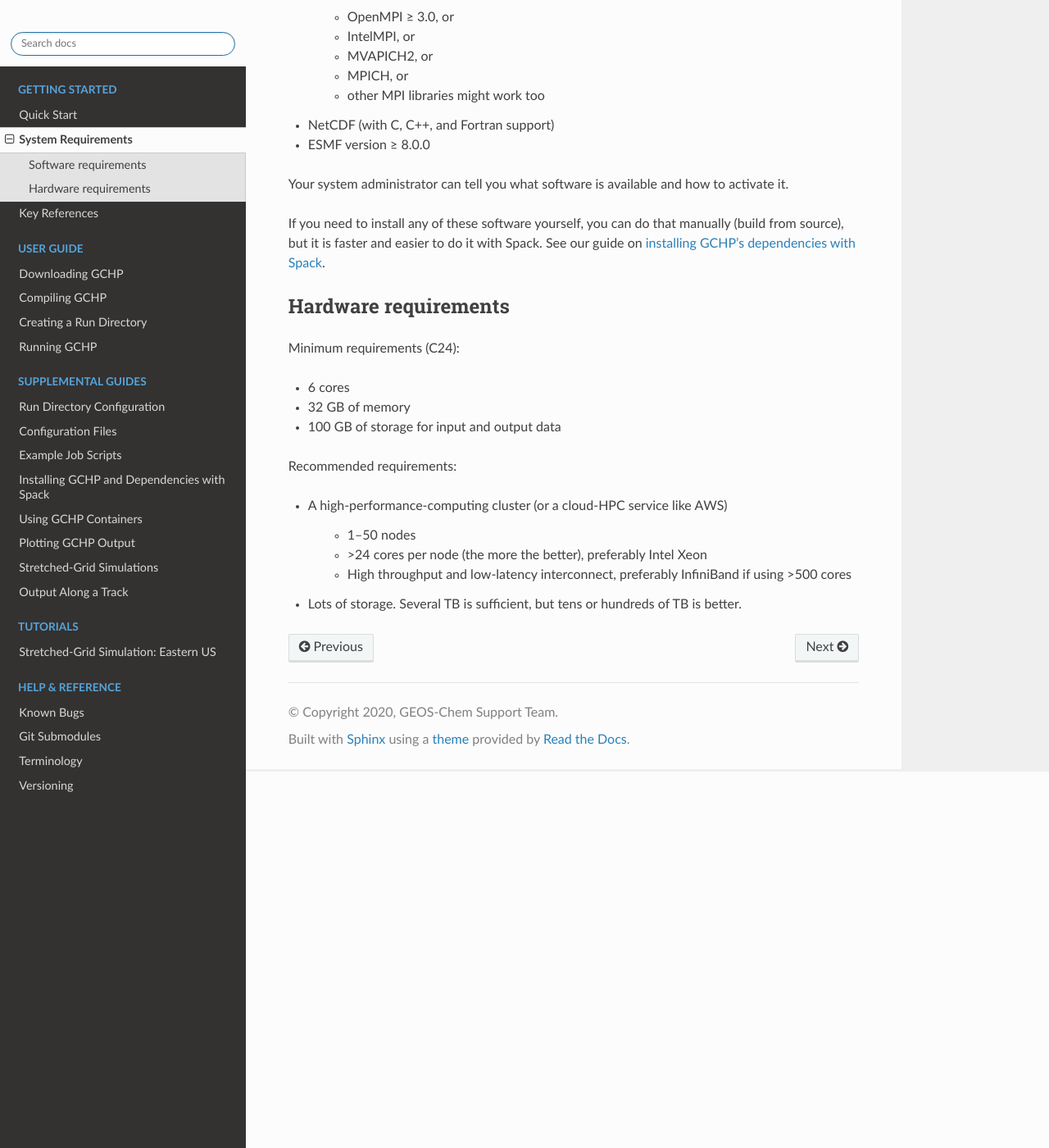
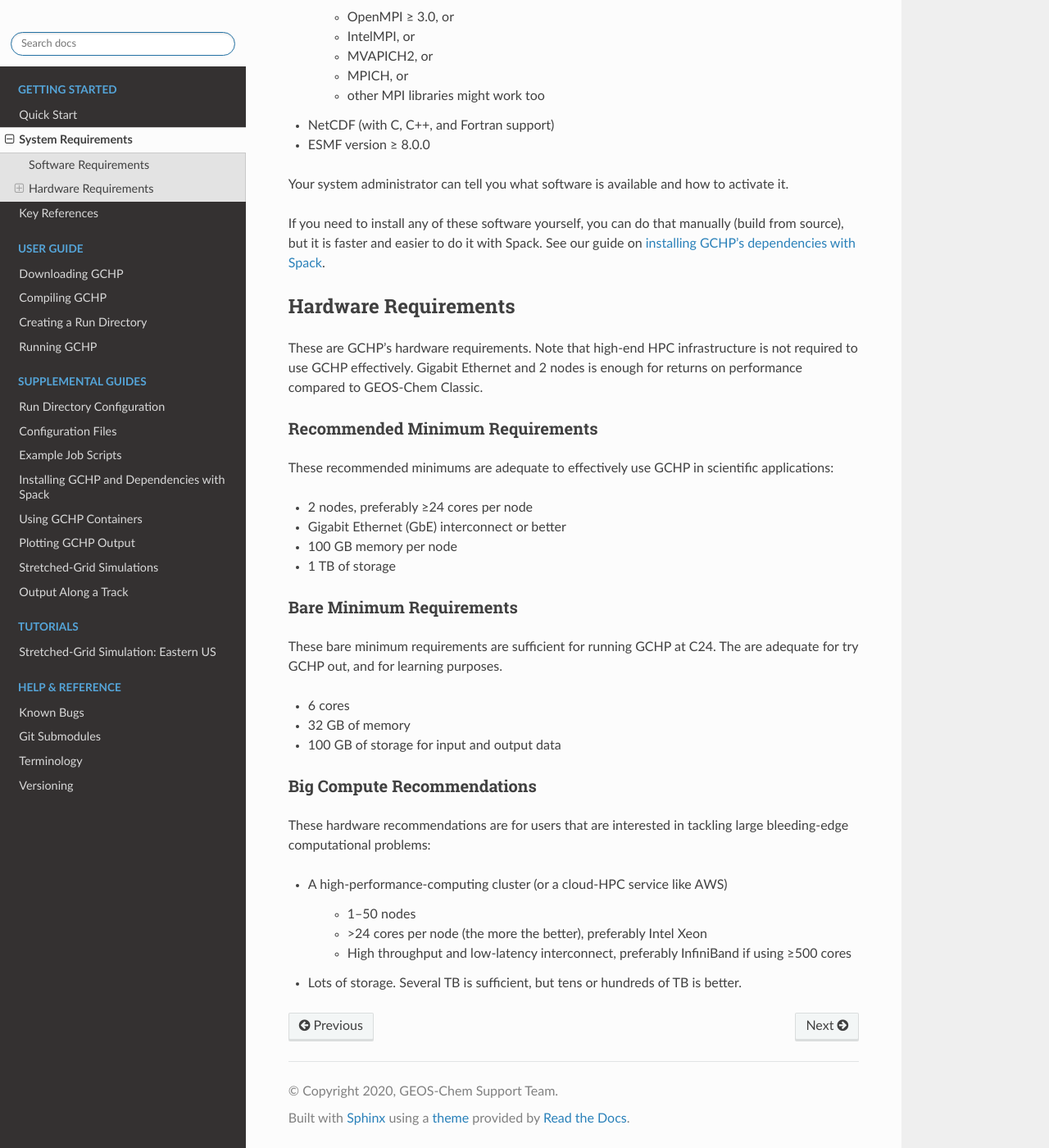
Before and after one commit to geoschem/GCHP, a Sphinx documentation site: the page built from docs/source/getting-started/requirements.rst, in a window 1280 px wide and 1400 px high, scrolled down 459 px. Shown: the whole window at 82% size. Built offline with Sphinx 7.4.7 and the Read the Docs theme 2.0.0, drawn with Linux system fonts in a browser that asks for light colours; pages that are not in the unit, such as notebooks, are missing from menus; some of the changed text lies outside the part shown.

Commit message:
updated system requirements

```diff
--- a/docs/source/getting-started/requirements.rst
+++ b/docs/source/getting-started/requirements.rst
@@ -3,7 +3,7 @@ System Requirements
 
 .. _software_requirements:
 
-Software requirements
+Software Requirements
 ---------------------
 
 To use GCHP you need a compute environment with the following software:
@@ -35,21 +35,44 @@ our guide on :ref:`installing GCHP's dependencies with Spack <installing_with_sp
 
 .. _hardware_requirements:
 
-Hardware requirements
+Hardware Requirements
 ---------------------
 
-Minimum requirements (C24):
+These are GCHP's hardware requirements. Note that high-end HPC infrastructure is not required to use
+GCHP effectively. Gigabit Ethernet and 2 nodes is enough for returns on performance compared to
+GEOS-Chem Classic.
+
+Recommended Minimum Requirements
+^^^^^^^^^^^^^^^^^^^^^^^^^^^^^^^^
+
+These recommended minimums are adequate to effectively use GCHP in scientific
+applications:
+
+* 2 nodes, preferably ≥24 cores per node
+* Gigabit Ethernet (GbE) interconnect or better
+* 100 GB memory per node
+* 1 TB of storage
+
+Bare Minimum Requirements
+^^^^^^^^^^^^^^^^^^^^^^^^^
+
+These bare minimum requirements are sufficient for running GCHP at C24. The are adequate
+for try GCHP out, and for learning purposes.
 
 * 6 cores
 * 32 GB of memory
 * 100 GB of storage for input and output data
 
-Recommended requirements:
+Big Compute Recommendations
+^^^^^^^^^^^^^^^^^^^^^^^^^^^
+
+These hardware recommendations are for users that are interested in tackling large bleeding-edge
+computational problems:
 
 * A high-performance-computing cluster (or a cloud-HPC service like AWS)
 
    * 1--50 nodes
    * >24 cores per node (the more the better), preferably Intel Xeon
-   * High throughput and low-latency interconnect, preferably InfiniBand if using >500 cores
+   * High throughput and low-latency interconnect, preferably InfiniBand if using ≥500 cores
 
 * Lots of storage. Several TB is sufficient, but tens or hundreds of TB is better.
```
